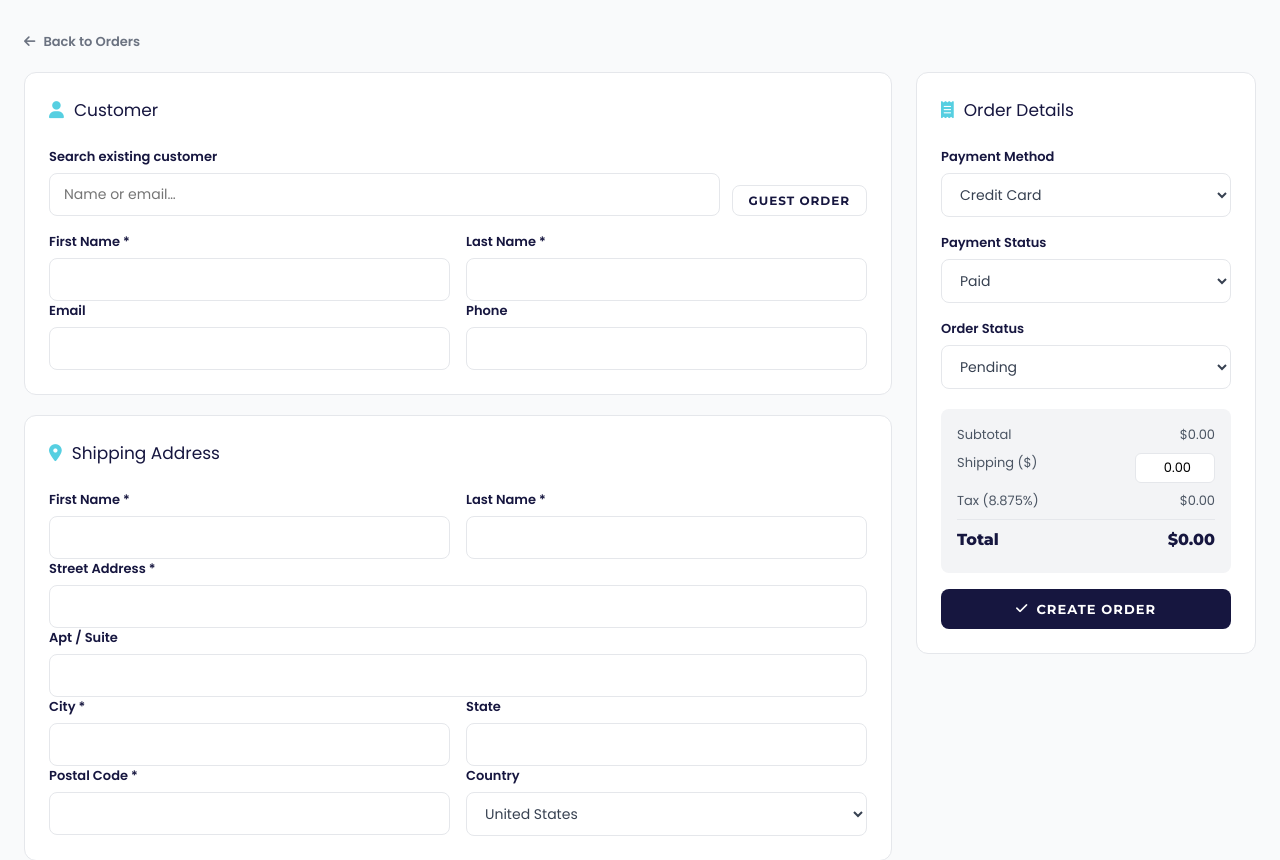
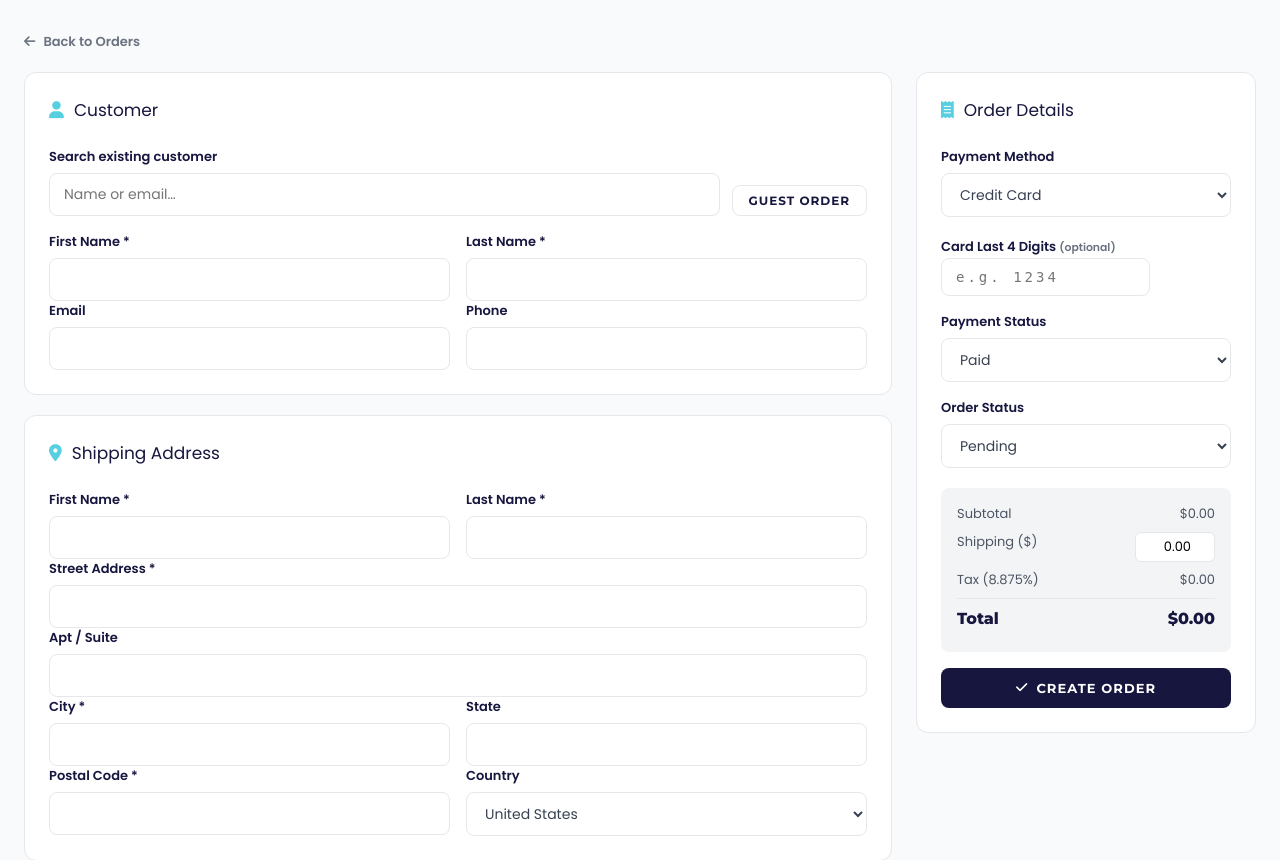
Before and after one commit to AnikethGit/Elevionsupply, a PHP site: page /admin/orders/create.php in a window 1280 px wide. Shown: the part 281-1141 px from the top of the page. Run offline with PHP 8.4, Linux system fonts and the light colour scheme; a user stored in the database is signed in; data comes from the database, SQL or seed files in the repository; data that the repository does not hold is empty.

Commit message:
Feature: card last 4 digits in manual order, invoice, and order detail pages
- admin/orders/create.php: card last 4 input shown when payment method
  is credit/debit card; hidden for cash/bank/cheque via toggleCardField()
- api/admin/orders/create.php: card_last_four sanitised and stored in
  payments INSERT (null if not provided or not 4 digits)
- api/invoice/download.php: method display shows '**** XXXX' suffix when
  order paid by card and card_last_four is present
- orders/detail.php: payment method row shows '**** XXXX' for card orders
- admin/orders/detail.php: same card last 4 display

```diff
--- a/admin/orders/create.php
+++ b/admin/orders/create.php
@@ -124,12 +124,20 @@ require_once '../../includes/header.php';
 
                     <div class="form-group" style="margin-bottom:16px">
                         <label>Payment Method</label>
-                        <select name="payment_method">
+                        <select name="payment_method" id="paymentMethod" onchange="toggleCardField()">
                             <option value="credit_card">Credit Card</option>
                             <option value="bank_transfer">Bank Transfer</option>
                             <option value="cash">Cash</option>
                             <option value="cheque">Cheque</option>
                         </select>
+                    </div>
+
+                    <div class="form-group" id="cardLastFourWrap" style="margin-bottom:16px">
+                        <label>Card Last 4 Digits <small style="color:var(--gray-500)">(optional)</small></label>
+                        <input type="text" name="card_last_four" id="cardLastFour"
+                               maxlength="4" pattern="\d{4}"
+                               placeholder="e.g. 1234"
+                               style="font-family:monospace;letter-spacing:3px">
                     </div>
 
                     <div class="form-group" style="margin-bottom:16px">
@@ -173,8 +181,15 @@ require_once '../../includes/header.php';
 </div>
 
 <script>
-const csrf = document.querySelector('meta[name="csrf-token"]').content;
+const csrf      = document.querySelector('meta[name="csrf-token"]').content;
 let items = [];   // [{product_id, name, sku, quantity, unit_price}]
+
+function toggleCardField() {
+    const method = document.getElementById('paymentMethod').value;
+    const wrap   = document.getElementById('cardLastFourWrap');
+    wrap.style.display = (method === 'credit_card' || method === 'debit_card') ? 'block' : 'none';
+}
+toggleCardField(); // run on load
 
 // ── Customer search ──────────────────────────────────────────────
 let csTimer;
--- a/admin/orders/detail.php
+++ b/admin/orders/detail.php
@@ -121,7 +121,7 @@ $current = $stepMap[$order['status']] ?? 0;
             <div class="card">
                 <div class="card-header"><i class="fas fa-credit-card"></i> Payment</div>
                 <div class="od-summary">
-                    <div class="od-row"><span>Method</span><span><?= e(str_replace('_',' ',$order['payment_method'])) ?></span></div>
+                    <div class="od-row"><span>Method</span><span><?= e(ucwords(str_replace('_',' ',$order['payment_method']))) ?><?php $cl4 = $order['payment']['card_last_four'] ?? ''; if ($cl4 && in_array($order['payment_method'],['credit_card','debit_card'])): ?> <span class="mono" style="color:var(--gray-500)">**** <?= e($cl4) ?></span><?php endif; ?></span></div>
                     <div class="od-row"><span>Status</span><span style="color:#276749;font-weight:700"><?= e($order['payment_status']) ?></span></div>
                     <?php if ($order['payment']['transaction_id']): ?>
                     <div class="od-row"><span>Txn ID</span><span class="mono"><?= e($order['payment']['transaction_id']) ?></span></div>
--- a/orders/detail.php
+++ b/orders/detail.php
@@ -85,7 +85,7 @@ $current = $stepMap[$order['status']] ?? 0;
             <div class="card">
                 <div class="card-header"><i class="fas fa-credit-card"></i> Payment</div>
                 <div class="od-summary">
-                    <div class="od-row"><span>Method</span><span><?= e(str_replace('_',' ',$order['payment_method'])) ?></span></div>
+                    <div class="od-row"><span>Method</span><span><?= e(ucwords(str_replace('_',' ',$order['payment_method']))) ?><?php $cl4 = $order['payment']['card_last_four'] ?? ''; if ($cl4 && in_array($order['payment_method'],['credit_card','debit_card'])): ?> <span class="mono" style="color:var(--gray-500)">**** <?= e($cl4) ?></span><?php endif; ?></span></div>
                     <div class="od-row"><span>Status</span><span style="color:#276749;font-weight:700"><?= e($order['payment_status']) ?></span></div>
                     <?php if ($order['payment']['transaction_id']): ?><div class="od-row"><span>Transaction</span><span class="mono"><?= e($order['payment']['transaction_id']) ?></span></div><?php endif; ?>
                 </div>
```
Also changed, not shown: api/admin/orders/create.php (+6 -4 lines), api/invoice/download.php (+8 -3 lines).
